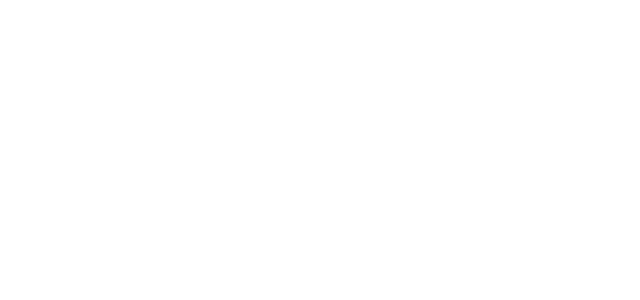
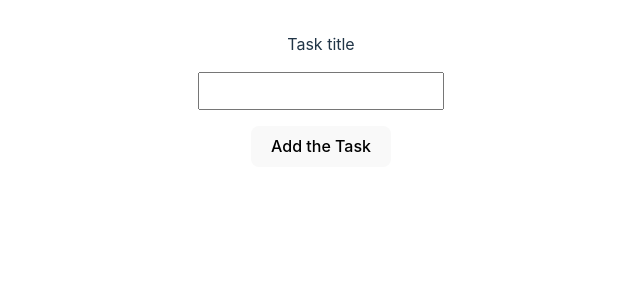
Before and after one commit to Amin-Ansari/React-Refresher, a React (Vite) app: page / in a window 1280 px wide. Shown: the top 300 px of the page, without its empty margins (319-959 px from the left). Built offline with nearby package versions, Linux system fonts and the light colour scheme.

Commit message:
Adding task is done

```diff
--- a/src/App.css
+++ b/src/App.css
@@ -1,6 +1,32 @@
 .app {
   width: 100%;
+}
+form {
+  margin: 2rem auto;
+  width: min(100%, 850px);
   display: flex;
-  flex-flow: row wrap;
-  justify-content: center;
+  flex-flow: column wrap;
+  align-items: center;
 }
+form > input {
+  margin: 1rem 0rem;
+  padding: 0.4rem 0.5rem;
+  font-size: 1.1rem;
+}
+li {
+  text-align: center;
+  margin: 0.5rem 0rem;
+  font-size: 1.2rem;
+  cursor: pointer;
+}
+.undo {
+  text-decoration: none;
+}
+.do {
+  text-decoration: line-through;
+}
+
+.todo-list {
+  width: min(100%, 800px);
+  margin: auto;
+}
--- a/src/App.jsx
+++ b/src/App.jsx
@@ -1,5 +1,45 @@
+import { useState } from "react";
+
+import "./App.css";
+
 function App() {
-  return <div className="app"></div>;
+  const [tasksList, updateTheTasksList] = useState([]);
+  const [taskTitle, setTheTaskTitle] = useState("");
+
+  const taskTitleValueHandler = (eventObj) => {
+    setTheTaskTitle(eventObj.target.value);
+  };
+
+  const taskAddHandler = () => {
+    const task = {
+      title: taskTitle,
+      status: "do",
+    };
+    updateTheTasksList((state) => [...state, task]);
+  };
+
+  return (
+    <div className="app">
+      <form method="post">
+        <label htmlFor="#title">Task title</label>
+        <input
+          type={"text"}
+          onChange={taskTitleValueHandler}
+          id="title"
+        ></input>
+        <button type="button" onClick={taskAddHandler}>
+          Add the Task
+        </button>
+      </form>
+      <ul className="todo-list">
+        {tasksList.map((item, index) => (
+          <li className={item.status} key={index}>
+            {item.title}
+          </li>
+        ))}
+      </ul>
+    </div>
+  );
 }
 
 export default App;
```
